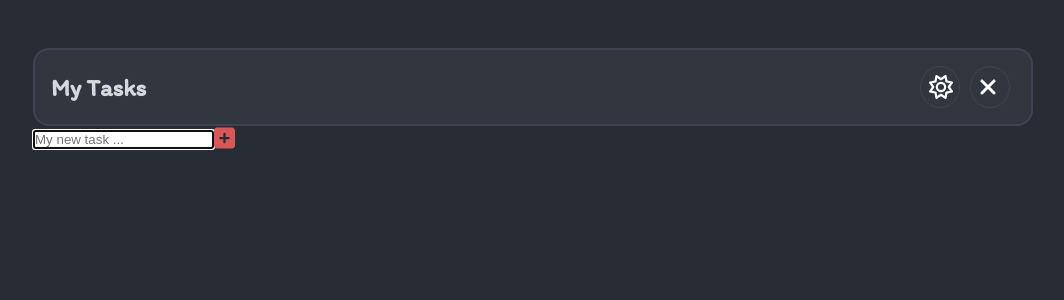
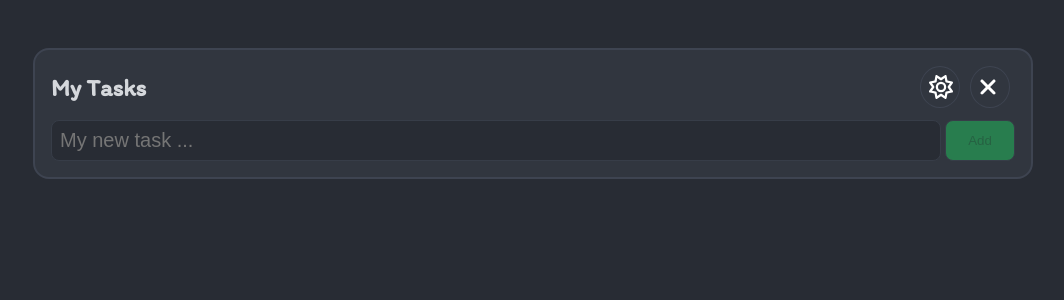
Before and after one commit to softscriptdev/to-do-app, a React (Vite) app: page / in a window 1280 px wide. Both pictures are taken after a click on the element 1097 px from the left and 87 px from the top of the page. Shown: the top 300 px of the page, without its empty margins (107-1171 px from the left). Built offline with nearby package versions, Linux system fonts and the light colour scheme; a web font is replaced by a local one.

Commit message:
change option to add new todos

```diff
--- a/src/components/CreateNewToDo.jsx
+++ b/src/components/CreateNewToDo.jsx
@@ -1,5 +1,3 @@
-import { faSquarePlus } from "@fortawesome/free-solid-svg-icons";
-import { FontAwesomeIcon } from "@fortawesome/react-fontawesome";
 import { useEffect, useRef, useState } from "react";
 
 export default function CreateNewToDo({
@@ -39,12 +37,10 @@ export default function CreateNewToDo({
         placeholder="My new task ..."
         ref={inputref}
       />
-      <FontAwesomeIcon
-        icon={faSquarePlus}
-        size="xl"
-        color="#d85757"
-        onClick={checknewtodo}
-      />
+      <button
+       onClick={checknewtodo}
+       disabled={!newtodo}
+       >Add</button>
     </div>
   );
 }
--- a/src/components/Header.jsx
+++ b/src/components/Header.jsx
@@ -13,6 +13,7 @@ export default function CreateToDo({ addtodo }) {
     <>
       {/* NOTE header with btn to create a new todo */}
       <header className={style.header}>
+        <section>
           <h1>My Tasks</h1>
           <ToggleTheme style={style} />
           <div className={style.add}>
@@ -22,8 +23,7 @@ export default function CreateToDo({ addtodo }) {
               onClick={() => changecreate((prev) => !prev)}
             />
           </div>
-      </header>
-
+        </section>
         {/* NOTE create a new todo */}
         {create && (
           <CreateNewToDo
@@ -33,6 +33,7 @@ export default function CreateToDo({ addtodo }) {
             create
           />
         )}
+      </header>
     </>
   );
 }
--- a/src/style/CreateToDo.module.scss
+++ b/src/style/CreateToDo.module.scss
@@ -5,12 +5,14 @@ header {
   border-radius: 1rem;
   border: hsl(var(--border)) 2px solid;
   background-color: hsl(var(--card));
+  section {
     display: grid;
     grid-template-columns: 1fr 50px 50px;
     align-items: center;
 
     h1 {
       color: hsl(var(--foreground));
+      font-size: 1.5rem;
     }
 
     div {
@@ -36,6 +38,46 @@ header {
         margin: auto;
         color: var(--icon);
         transition: 500ms all;
+      }
+    }
+  }
+
+  div {
+    margin-top: 0.75rem;
+    width: 100%;
+    display: grid;
+    grid-template-columns: 1fr 70px;
+    gap: 0.25rem;
+
+    input,
+    button {
+      padding: 0.5rem;
+      border-radius: 0.5rem;
+    }
+
+    button {
+      background: hsl(var(--green));
+      border: solid hsl(var(--border)) 1px;
+      cursor: pointer;
+      opacity: 0.85;
+      transition: 500ms all;
+
+      &:disabled {
+        opacity: 0.5;
+        cursor: not-allowed;
+      }
+
+      &:hover:not(:disabled) {
+        opacity: 1;
+      }
+    }
+
+    input {
+      outline: none;
+      border: hsl(var(--input)) 1px solid;
+      background-color: hsl(var(--background));
+      font-size: 1.25rem;
+      color: var(--icon);
     }
   }
 }
```
Lines whose indentation alone changed are shown as unchanged.
